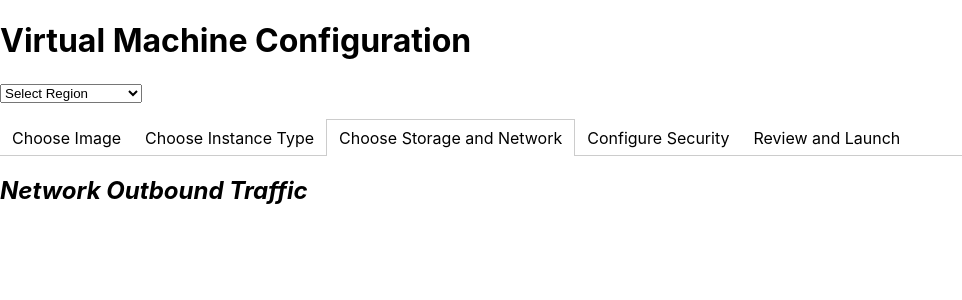
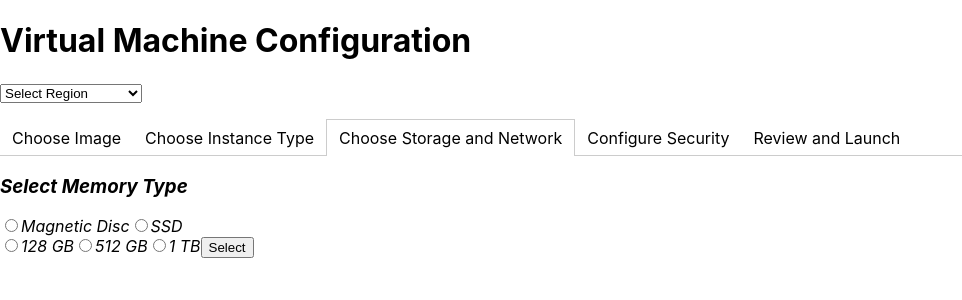
Before and after one commit to m-d-h/Virtual_Machine, a React (Create React App) app: page / in a window 1280 px wide. Both pictures are taken after a click on the item "Choose Storage and Network". Shown: the top 300 px of the page, without its empty margins (0-962 px from the left). Built offline with nearby package versions, Linux system fonts and the light colour scheme.

Commit message:
adding more to Summary

```diff
--- a/src/App.js
+++ b/src/App.js
@@ -2,22 +2,6 @@
 import './App.css';
 import Tabs from "./components/Tabs";
 import React, { Component } from "react";
-
-//import StackGrid from "react-stack-grid";
-
-/*
-class PrintThisComponent extends React.Component {
-  render() {
-    return (
-      <div>
-        <button onClick={() => window.alert("Linux 2 Image 64-Bit (x86) Total Cost - $ ")}>PRINT</button>
-      </div>
-    )
-  }
-}
-*/
-
-
 
 function App() {
   return (
@@ -145,13 +129,43 @@ function App() {
                 </em>
               </div>
               <div label="CPU Optimised">
-                <em>Details to be Added After MileStone2</em>
+                <em>
+                  <select id = "Select">
+                      <option value="CPU Cores">CPU Cores</option>
+                      <option value="1">1 Core</option>
+                      <option value="2">2 Core</option>
+                      <option value="3">4 Core</option>
+                      <option value="4">6 Core</option>
+                      <option value="5">8 Core</option>
+
+                  </select>
+                </em>
               </div>
               <div label="Storage Optimised">
-                <em>Details to be Added After MileStone2</em>
+                <em>
+
+                  <select id = "Select">
+                    <option value="CPU Memory">CPU Memory</option>
+                    <option value="1">1 GB</option>
+                    <option value="2">2 GB</option>
+                    <option value="3">4 GB</option>
+                    <option value="5">8 Core</option>
+
+                  </select>
+
+                </em>
               </div>
               <div label="Network Optimised">
-                <em>Details to be Added After MileStone2</em>
+                <em>
+                <select id = "Select">
+                    <option value="Network">Network</option>
+                    <option value="1">1 GHz</option>
+                    <option value="2">2 GHz</option>
+                    <option value="3">4 GHz</option>
+                    <option value="5">8 GHz</option>
+
+                  </select>
+                </em>
               </div>
           </Tabs>
           </em>
@@ -159,9 +173,26 @@ function App() {
        <div label="Choose Storage and Network">
          <em>
             <div>
-              <h2>Network Outbound Traffic</h2>
+              <h3>Select Memory Type</h3>
+                    <form>
+                        <input type="radio" name="fruit" value="Magnetic Disc" />Magnetic Disc
+                        <input type="radio" name="fruit" value="SSD" />SSD
+                    </form>
+
 
             </div>
+
+            <div>
+            <form>
+                        <input type="radio" name="Mem" value="128 GB" />128 GB
+                        <input type="radio" name="Mem" value="512 GB" />512 GB
+                        <input type="radio" name="Mem" value="1 TB" />1 TB
+                        <button type="submit" onClick={() => window.alert("Memory type and Storage added to Summary")}> Select
+                        </button>
+                    </form>
+            </div>
+
+
          </em>
        </div>
        <div label="Configure Security">
```
Also changed, not shown: 1 other file (tests, documents, lock files or other folders).
